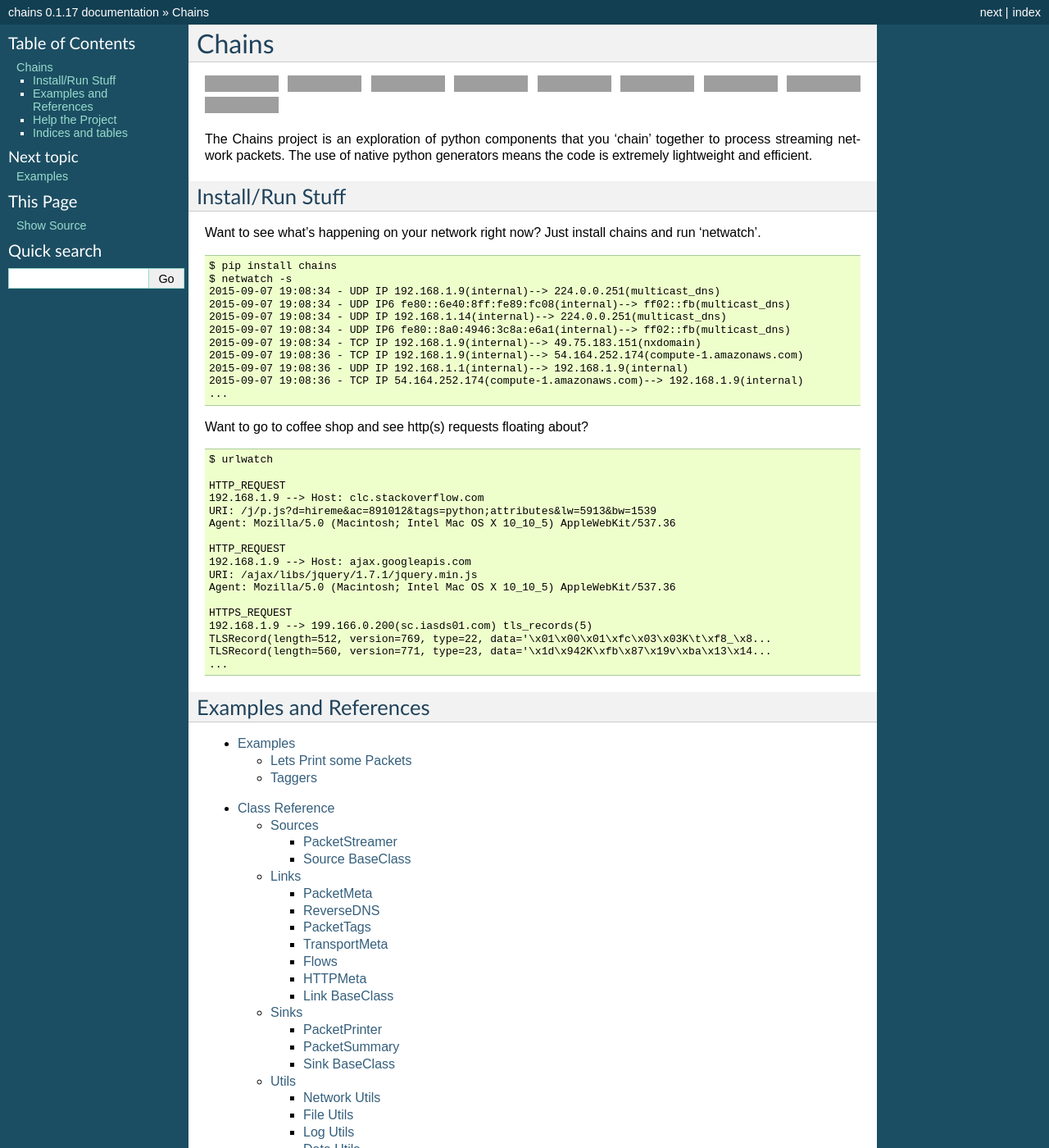
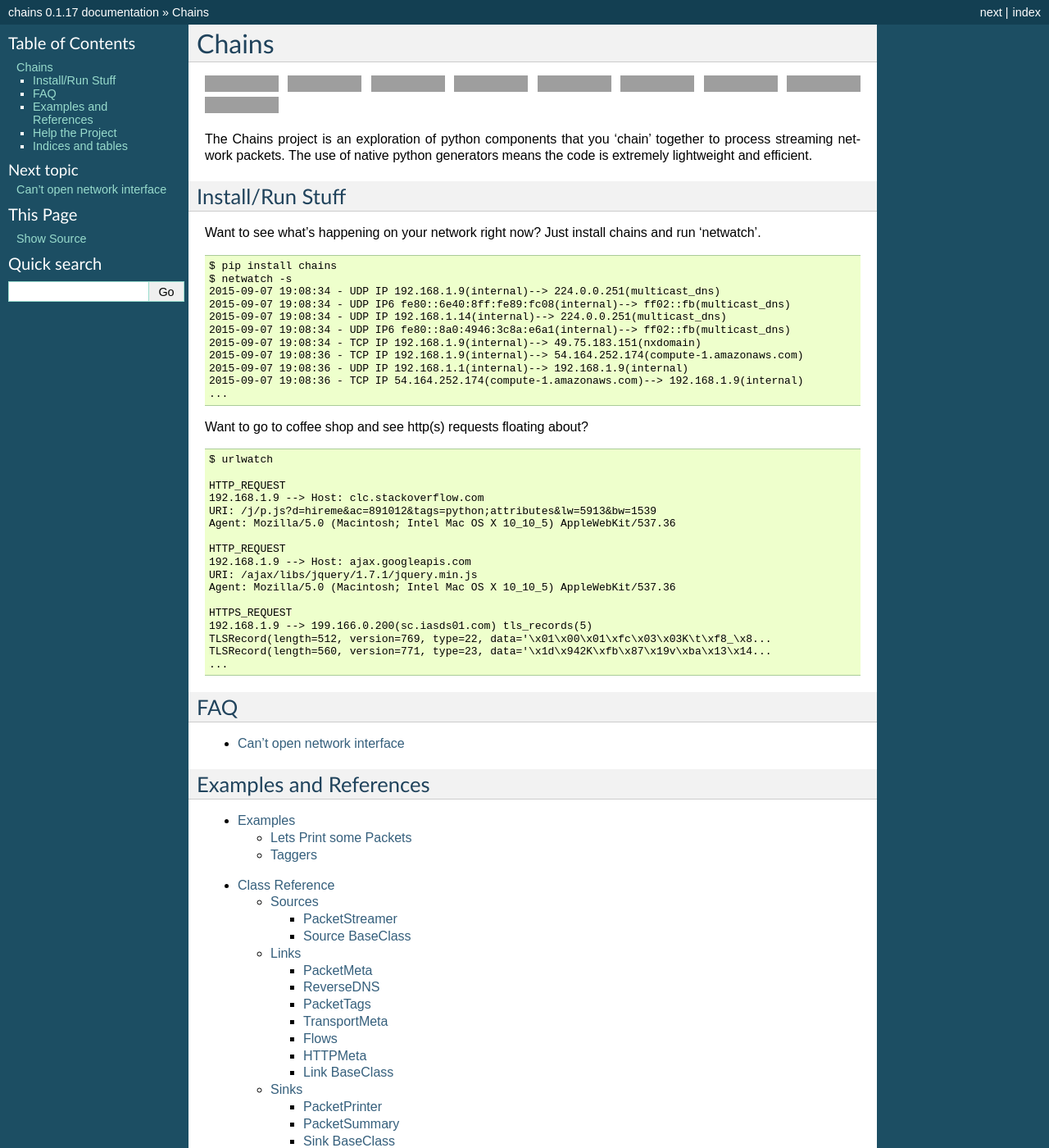
Before and after one commit to SuperCowPowers/chains, a Sphinx documentation site: the page built from docs/index.rst, in a window 1280 px wide and 1400 px high, cut to the strip 0-1400 px from the top of the window. Shown: the whole strip at 82% size. Built offline with Sphinx 7.4.7, drawn with Linux system fonts in a browser that asks for light colours; grey boxes are pictures that could not be loaded.

Commit message:
adding a faq to the docs

```diff
--- a/docs/index.rst
+++ b/docs/index.rst
@@ -47,6 +47,13 @@ Want to go to coffee shop and see http(s) requests floating about?
    TLSRecord(length=560, version=771, type=23, data='\x1d\x942K\xfb\x87\x19v\xba\x13\x14...
    ...
 
+FAQ
+---
+.. toctree::
+    :maxdepth: 3
+
+    faq
+
 Examples and References
 -----------------------
 .. toctree::
```
